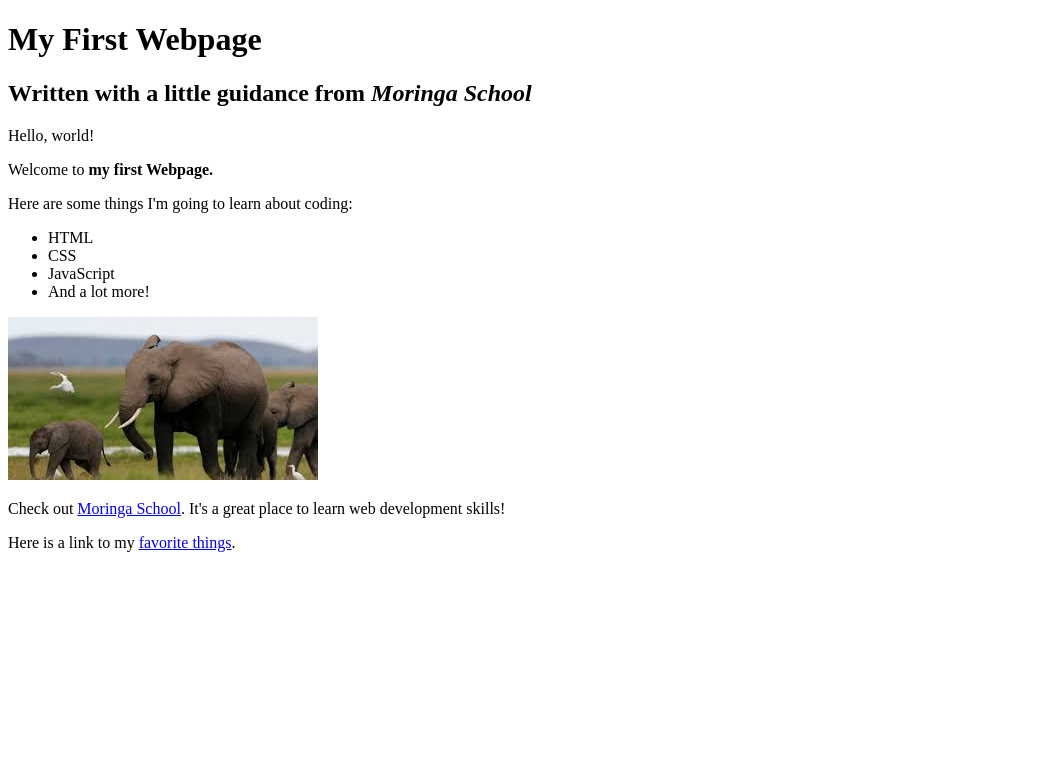
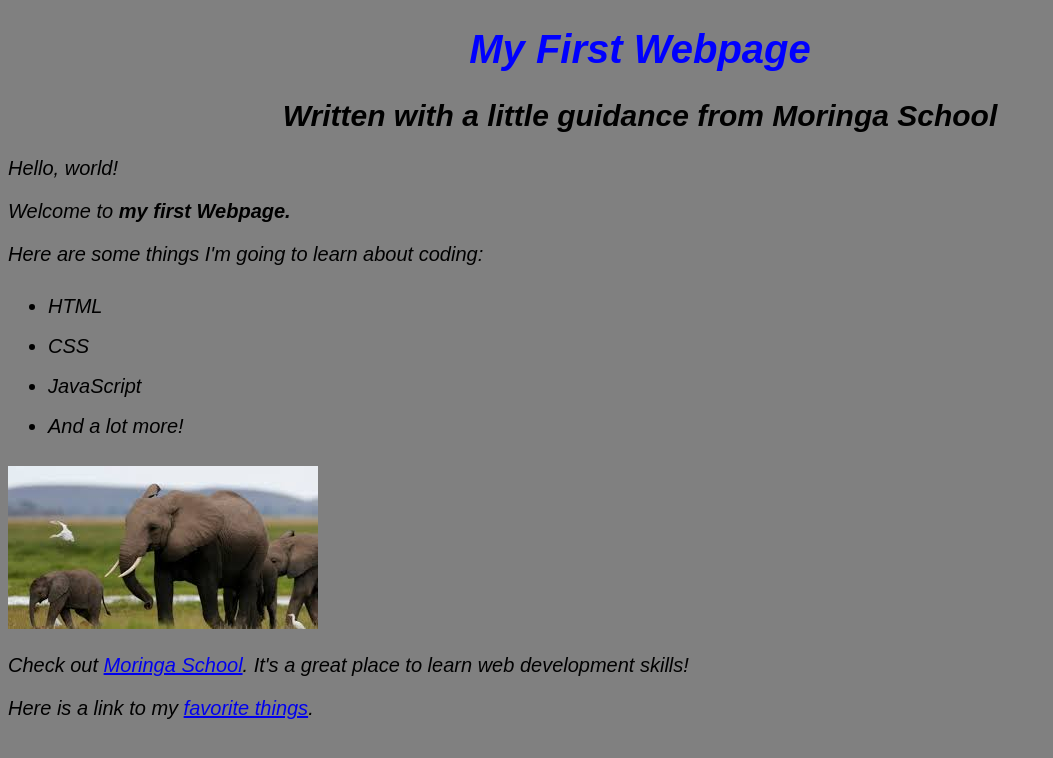
Before and after one commit to collokoech/my-first-webpage, a plain HTML site: page index.html in a window 1280 px wide. Shown: the whole page, without its empty margins (0-1053 px from the left). Drawn offline with Linux system fonts and the light colour scheme.

Commit message:
Change name of my-first-webpage.html

```diff
--- a/my-first-webpage.html
+++ b/index.html
@@ -4,7 +4,7 @@
     <meta charset="UTF-8">
     <meta name="viewport" content="width=device-width, initial-scale=1.0">
     <title>My first Webpage</title>
-    <a href="my-favorite-things.html"></a>
+    <link rel="stylesheet" type="text/css" href="styles.css">
 </head>
 <body>
     <h1>My First Webpage</h1>
--- /dev/null
+++ b/styles.css
@@ -0,0 +1,24 @@
+h1
+{
+    color: blue;
+    text-align: center;
+}
+h2 {
+  color: blackyellow;
+  font-style: italic;
+  text-align: center;
+}
+p {
+  font-family: sans-serif;
+}
+ul {
+  line-height: 40px;
+}
+body
+{
+    background-color: grey;
+    font-size: 20px;
+    font-family: sans-serif;
+    font-style: oblique;
+    line-height: normal;
+}
```
